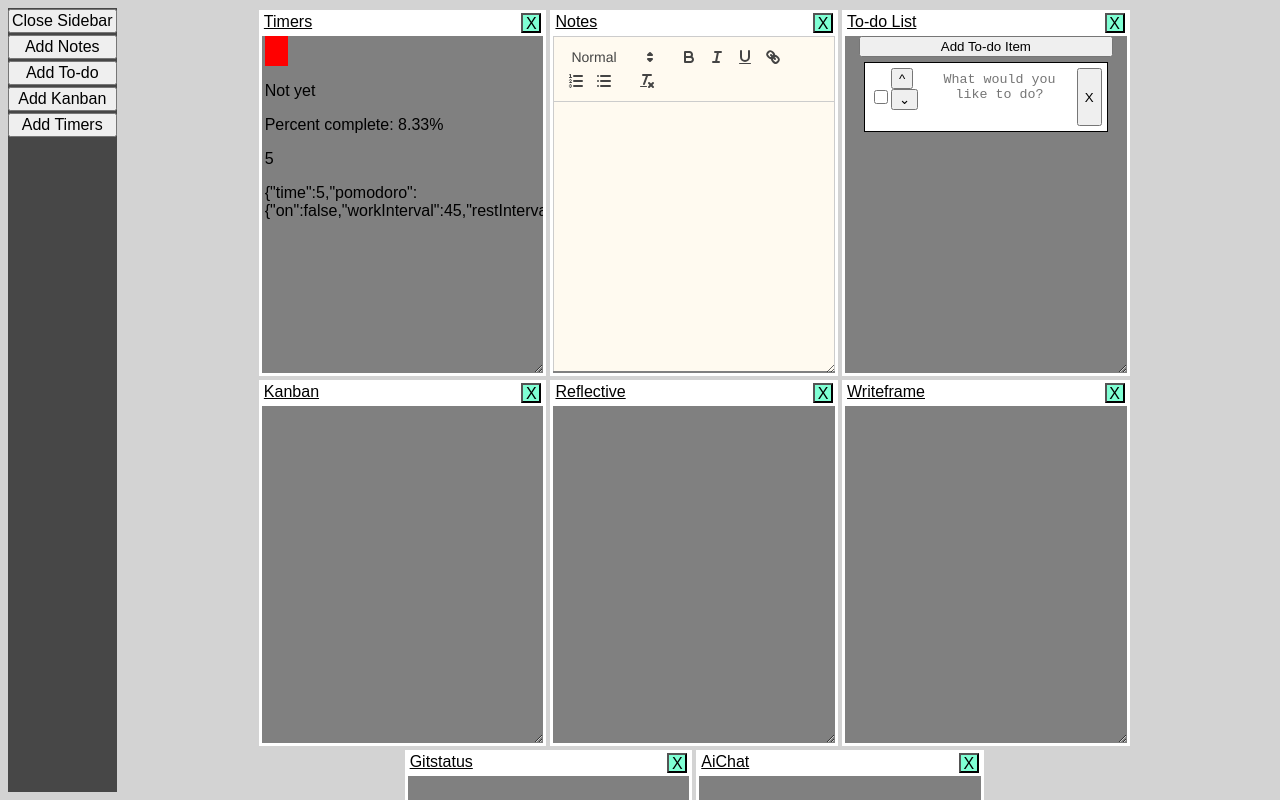
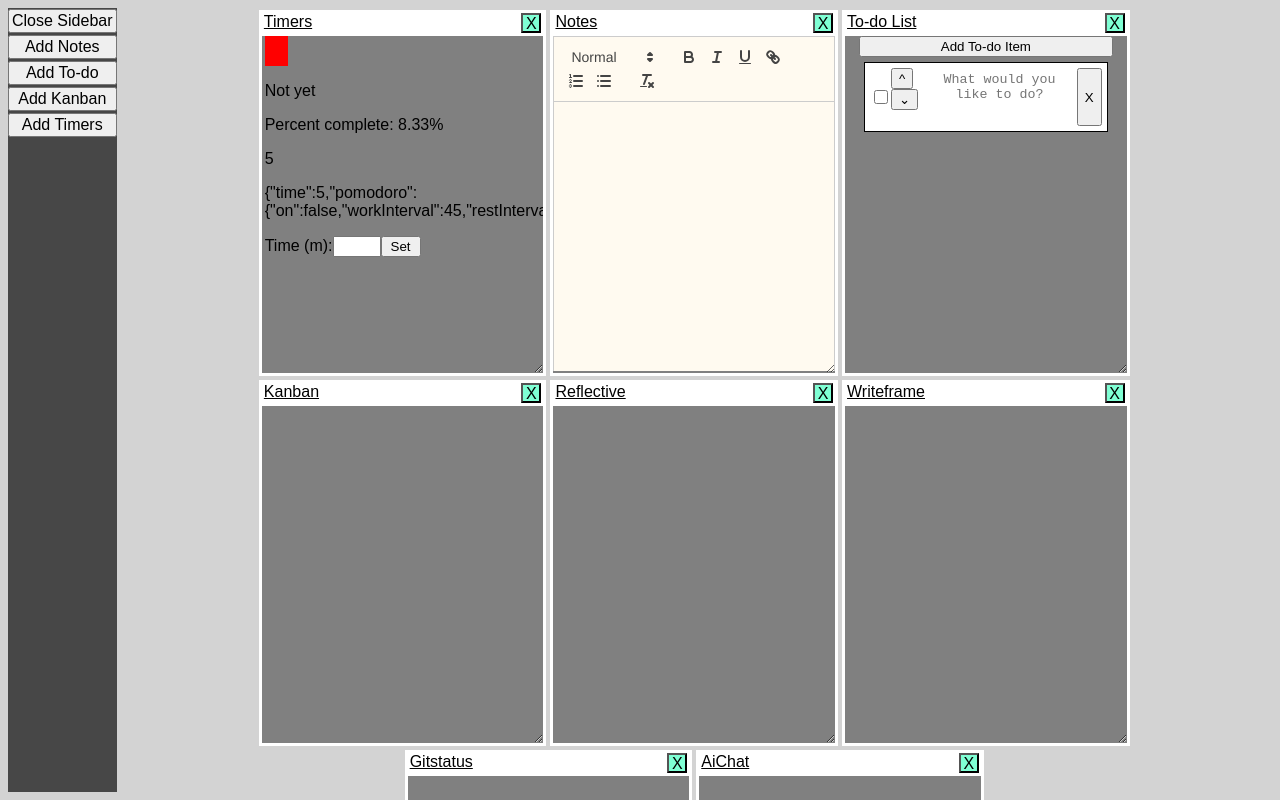
Before and after one commit to J-Wll/dev-companion, a React (Vite) app: page / in a window 1280 px wide. Shown: the top 800 px of the page. Built offline with nearby package versions, Linux system fonts and the light colour scheme.

Commit message:
Added a basic control for setting the timer target

```diff
--- a/src/css/css-module-content/TimerContent.css
+++ b/src/css/css-module-content/TimerContent.css
@@ -6,6 +6,8 @@
     max-width: 98%;
 }
 
-.timer-content button {
-    width: 20px;
+.timer-content div input,
+.timer-content div button {
+    /* min-width: fit-content; */
+    width: 40px;
 }
--- a/src/module-contents/TimerContent.jsx
+++ b/src/module-contents/TimerContent.jsx
@@ -1,10 +1,11 @@
-import { useState, useEffect } from "react"
+import { useState, useEffect, useRef } from "react"
 
 import '../css/css-module-content/TimerContent.css'
 
 export default function TimerContent(props) {
     // time is seconds, intervals are minutes
     const [localData, setLocalData] = useState(props.dataFromGlobal);
+    const numInpRef = useRef(1);
 
     if (localData === undefined) {
         setLocalData(() => ({ time: 0, pomodoro: { on: false, workInterval: 45, restInterval: 15 }, interval: 1 }));
@@ -32,15 +33,27 @@ export default function TimerContent(props) {
         return () => clearInterval(timer);
     }, [localData])
 
+    function setTimerInterval(e, i) {
+        console.log(i);
+        setLocalData(prev => ({ ...prev, interval: Number(i.current.value) }));
+    }
+
     if (localData) {
         const percentComplete = (localData.time / (localData.interval * 60)) * 100;
         return (
-            <section div="timer-content">
+            <section className="timer-content">
                 <div style={{ height: "30px", width: `${(localData.time / (localData.interval * 60)) * 100}%`, backgroundColor: "red" }}></div>
                 <p>{localData.time >= localData.interval * 60 ? "Time reached" : "Not yet"}</p>
                 <p>Percent complete: {percentComplete.toFixed(2)}%</p>
                 <p>{localData.time}</p>
                 <p>{JSON.stringify(localData)}</p>
+
+                <div>
+                    <span><label htmlFor="timerNumInp">Time (m):</label></span>
+                    <input id="timerNumInp" type="number" ref={numInpRef} />
+                    <button onClick={(e) => setTimerInterval(e, numInpRef)}> Set</button>
+                </div>
+
             </section>
         )
     }
```
